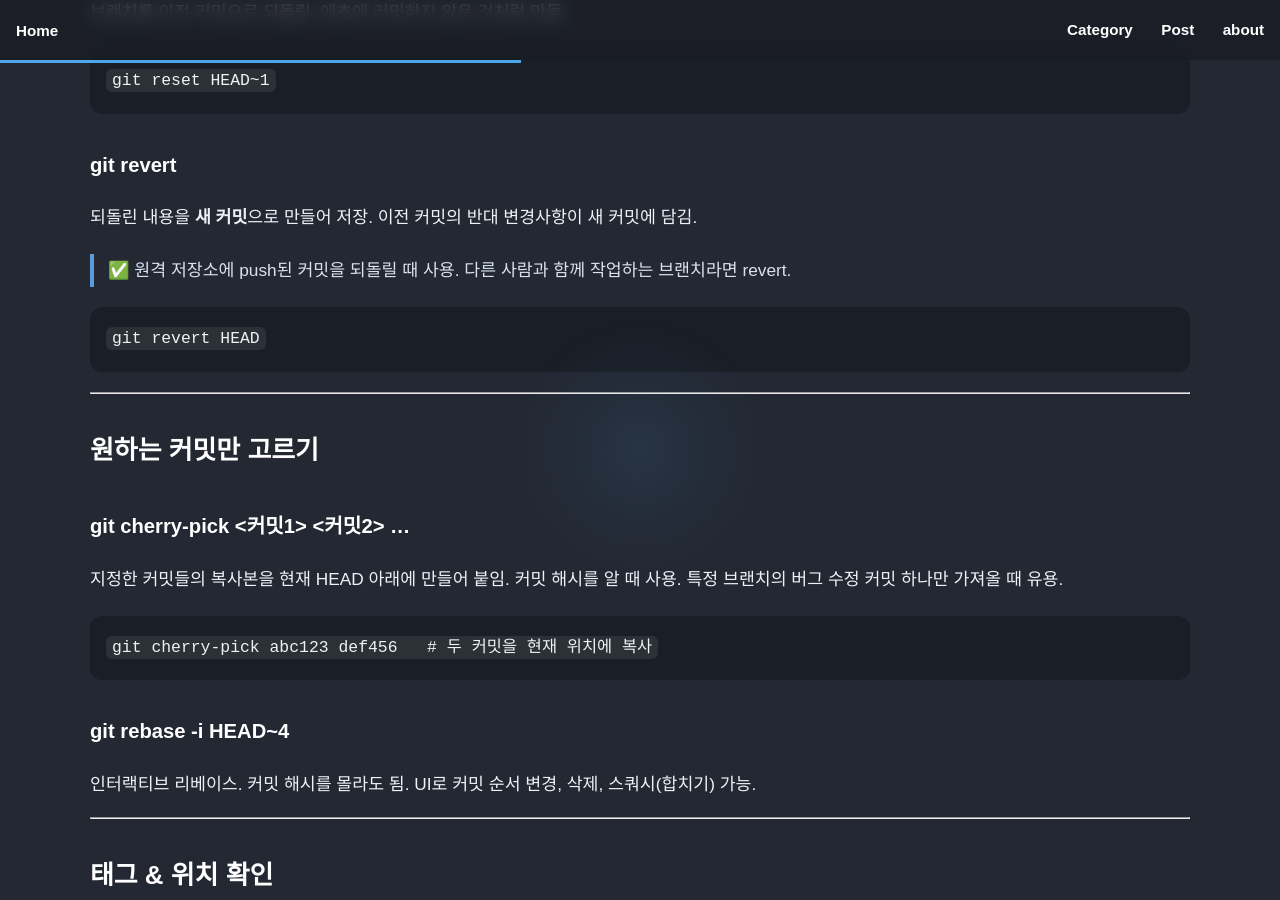
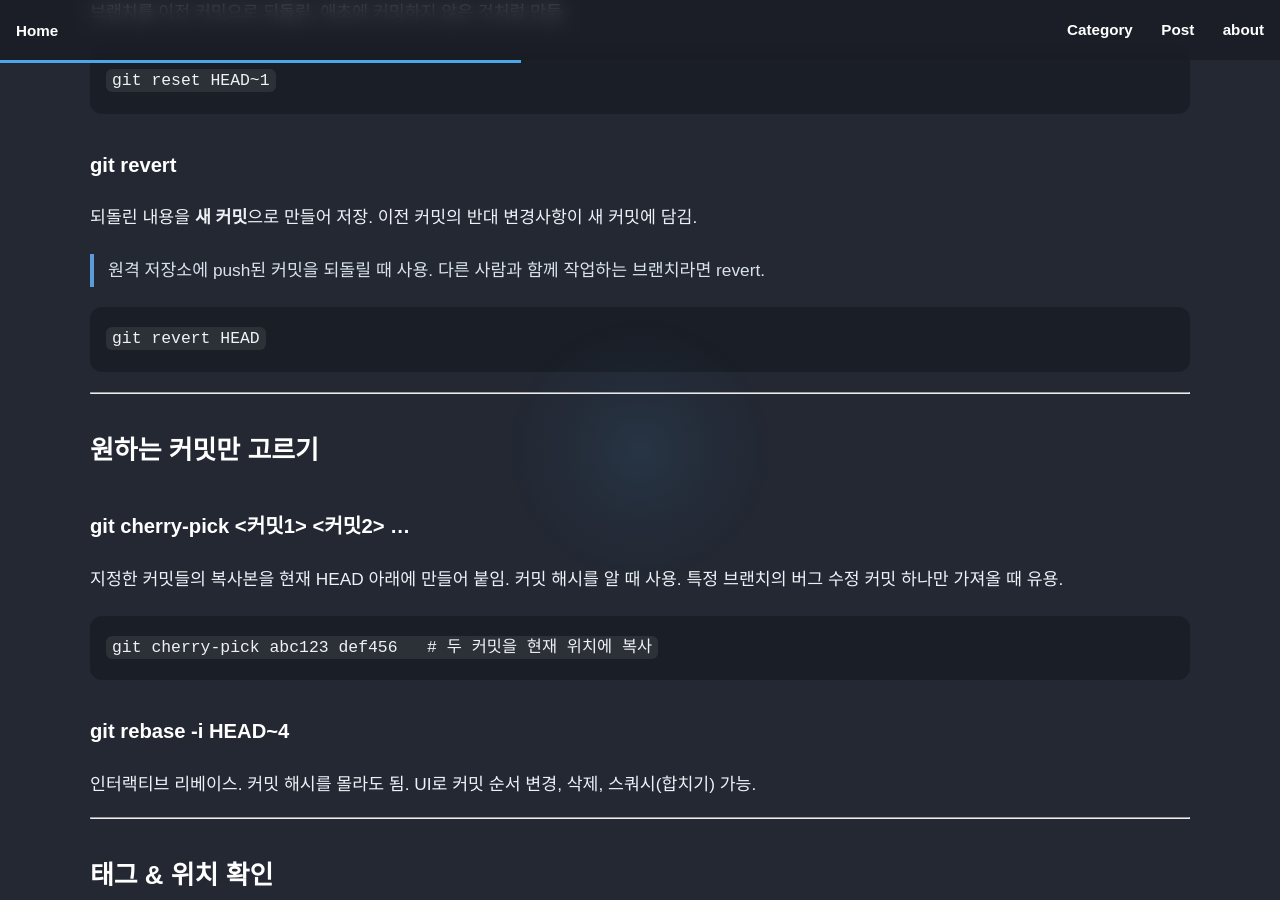
Before and after one commit to nonono2525/nonono2525.github.io, a Jekyll site: the page built from _posts/2026-05-09-git-comand.md, in a window 1280 px wide and 900 px high, scrolled down 2343 px. Built offline with Jekyll 4.4.1, drawn with Linux system fonts in a browser that asks for light colours.

````diff
--- a/_posts/2026-05-09-git-comand.md
+++ b/_posts/2026-05-09-git-comand.md
@@ -85,7 +85,7 @@ git reset HEAD~1
 ### git revert
 되돌린 내용을 **새 커밋**으로 만들어 저장. 이전 커밋의 반대 변경사항이 새 커밋에 담김.
 
-> ✅ 원격 저장소에 push된 커밋을 되돌릴 때 사용. 다른 사람과 함께 작업하는 브랜치라면 revert.
+>  원격 저장소에 push된 커밋을 되돌릴 때 사용. 다른 사람과 함께 작업하는 브랜치라면 revert.
 
 ```bash
 git revert HEAD
````
